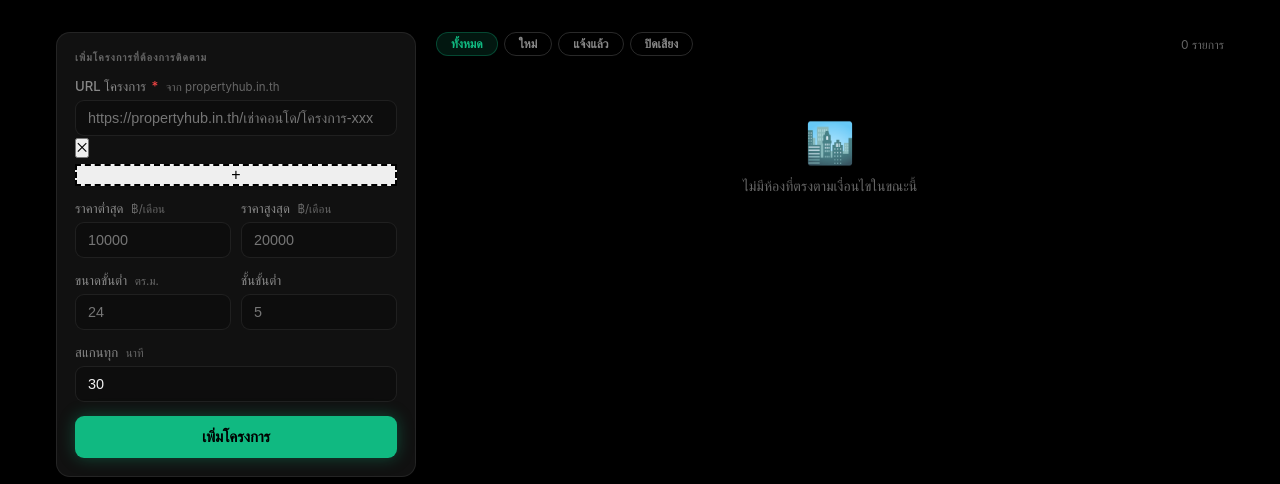
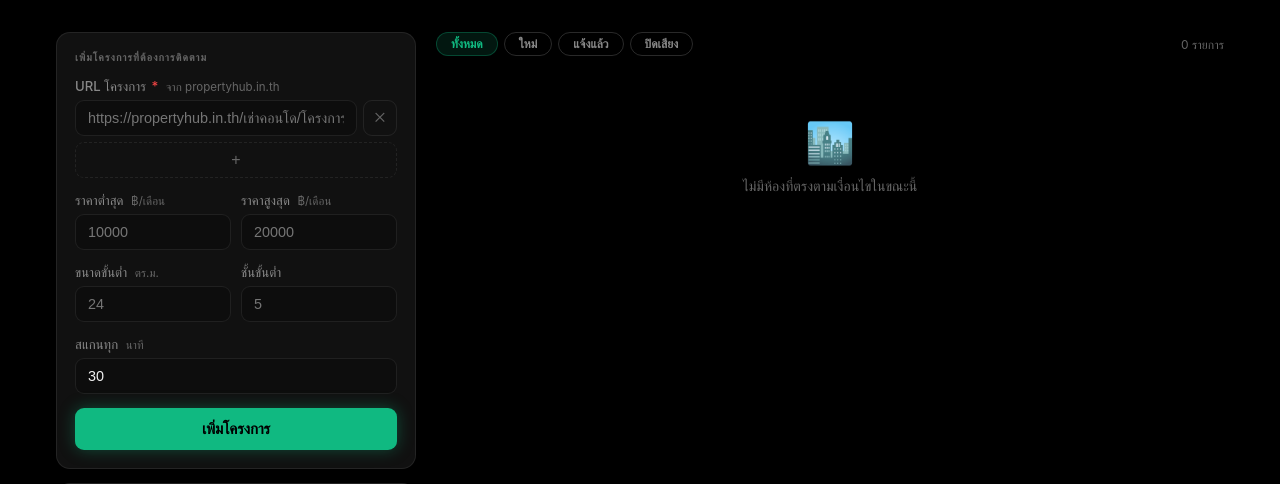
Before and after one commit to hellomurphy/bot-condo, a FastAPI app: page /propertyhub in a window 1280 px wide. Shown: the part 64-548 px from the top of the page. Run offline with FastAPI, Linux system fonts and the light colour scheme; data that the repository does not hold is empty.

Commit message:
fix(ui): add missing .url-row and .icon-btn CSS to PropertyHub page
Co-Authored-By: Claude Sonnet 4.6 <noreply@anthropic.com>

```diff
--- a/web/templates/propertyhub.html
+++ b/web/templates/propertyhub.html
@@ -3,6 +3,35 @@
 
 {% block head %}
 <style>
+  /* ── URL row (copied from index.html — not in base.html) ── */
+  .url-row {
+    display: flex;
+    gap: 6px;
+    align-items: center;
+  }
+  .url-row input { flex: 1; margin: 0; }
+  .icon-btn {
+    flex-shrink: 0;
+    background: none;
+    border: 1px solid var(--border);
+    border-radius: var(--radius-sm);
+    width: 34px;
+    height: 36px;
+    cursor: pointer;
+    font-size: .85rem;
+    color: var(--muted);
+    line-height: 1;
+    transition: border-color .15s, color .15s, background .15s;
+    display: flex;
+    align-items: center;
+    justify-content: center;
+  }
+  .icon-btn:hover {
+    border-color: var(--border-hi);
+    color: var(--text);
+    background: var(--surface2);
+  }
+
   /* ── PropertyHub page extras ── */
   .ph-two-col {
     display: flex;
```
